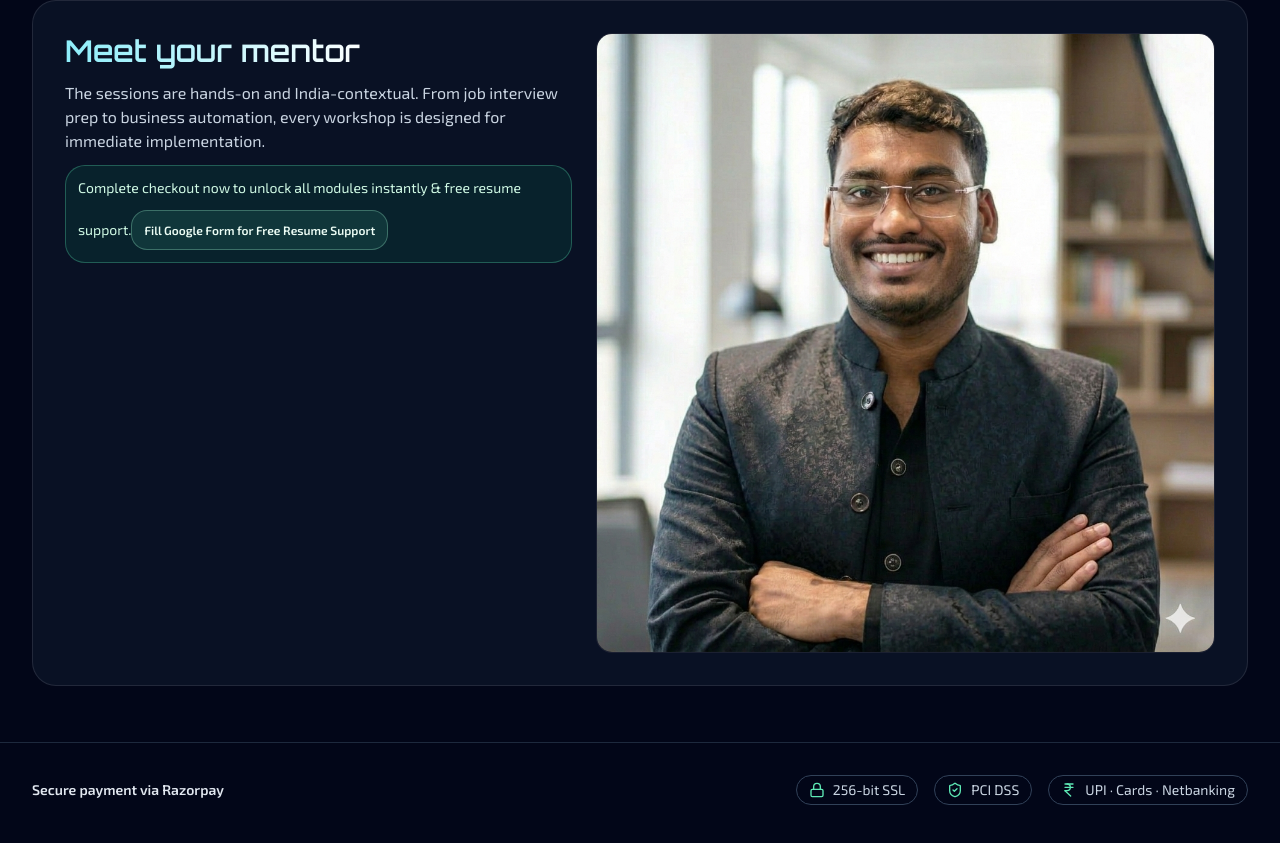
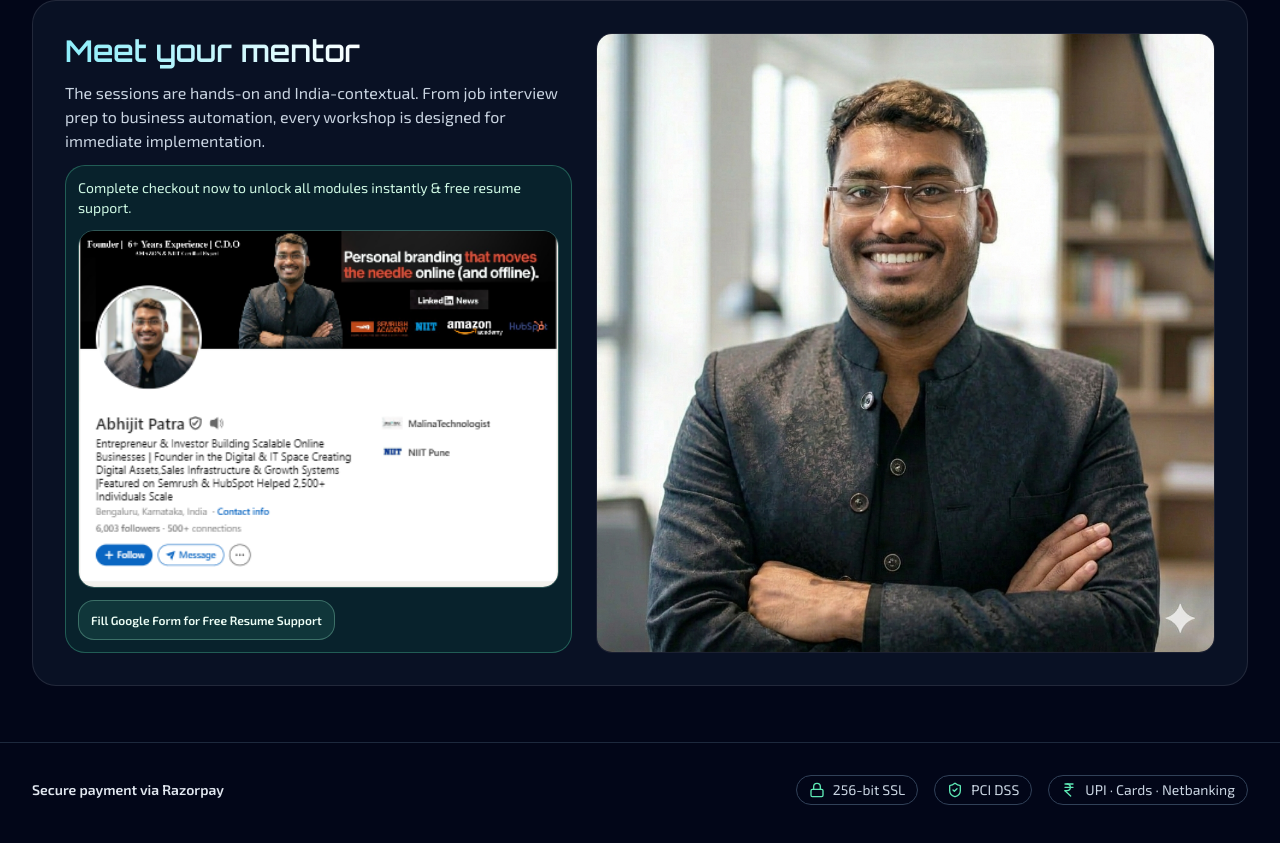
Before and after one commit to Malina-alt/Bharataiacademy, a React (Vite) app in the folder web/: page / in a window 1280 px wide. Shown: the part 5252-6095 px from the top of the page. Built offline with nearby package versions, Linux system fonts and the light colour scheme; no server answers.

Commit message:
Task #10: add This photo ''Complete checkout now to unlock a

```diff
--- a/web/src/App.tsx
+++ b/web/src/App.tsx
@@ -690,6 +690,12 @@ function App() {
                 {isPurchaseComplete
                   ? 'You are in! Check your inbox for onboarding details and complete your free resume support form.'
                   : 'Complete checkout now to unlock all modules instantly & free resume support.'}
+                <img
+                  src="/images/checkout-proof-screenshot.png"
+                  alt="Checkout support proof screenshot"
+                  loading="lazy"
+                  className="mt-3 w-full max-w-full rounded-lg border border-emerald-200/25 object-cover"
+                />
                 <a
                   href={GOOGLE_FORM_LINK}
                   target="_blank"
```
Also changed, not shown: web/public/images/checkout-proof-screenshot.png (added).
